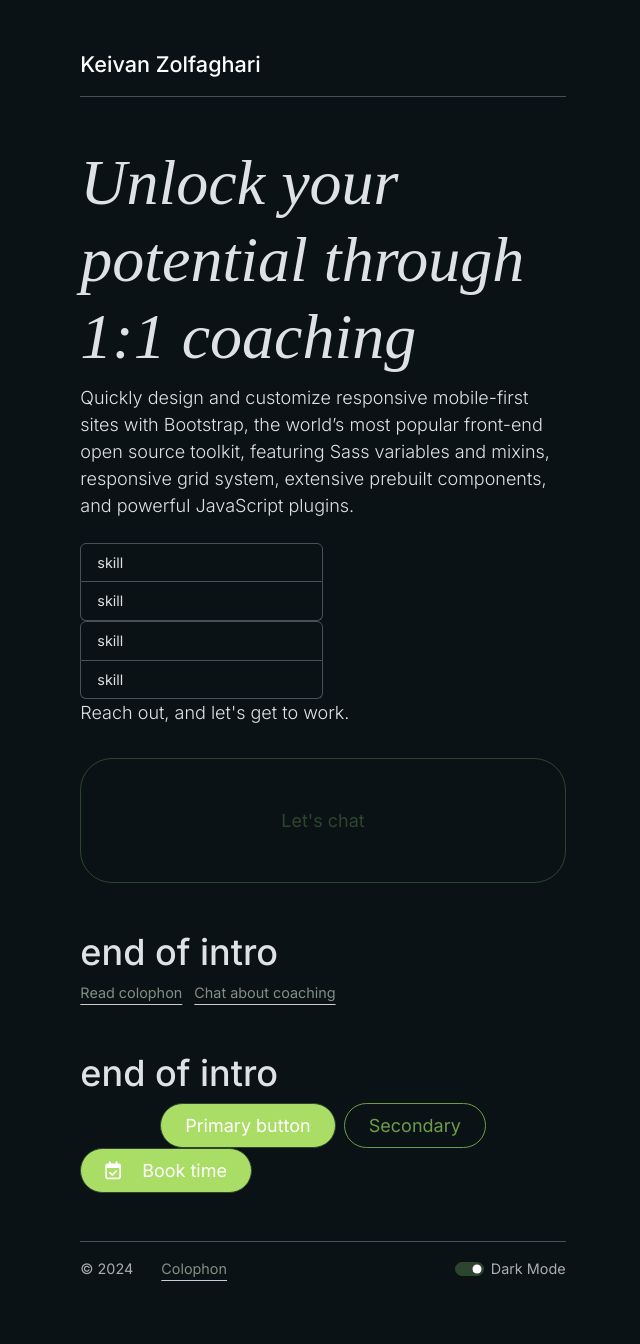
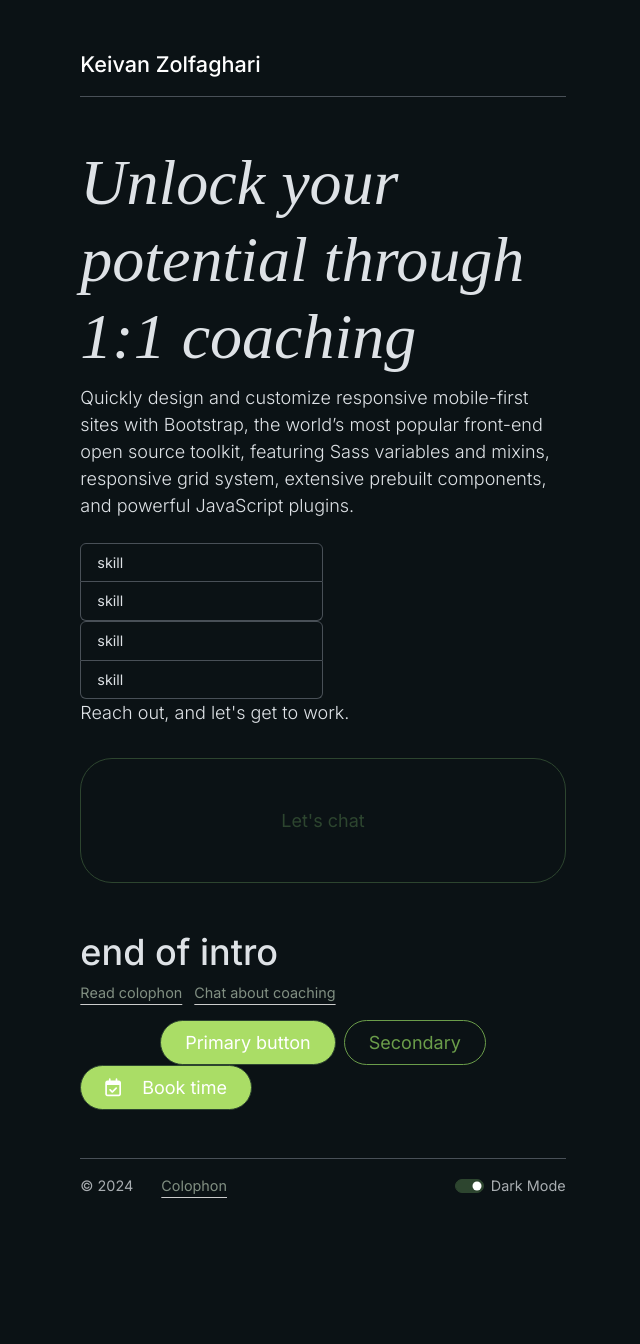
Before and after one commit to keivanz/keivanz.github.io, a Jekyll site: the page built from pages/coach.html, in a window 1280 px wide. Shown: the whole page, without its empty margins (317-957 px from the left). Built offline with Jekyll 4.4.1, drawn with Linux system fonts in a browser that asks for light colours; nearby versions of some CDN libraries; some web fonts are replaced; after the commit the page ends 1261 px from its top, so only the background shows below that.

Commit message:
Update main_coaching.html

```diff
--- a/_includes/main_coaching.html
+++ b/_includes/main_coaching.html
@@ -1,4 +1,4 @@
-<div class="">
+<div class="test">
   <h1 class="display-3 serif-italic">Unlock your potential through 1:1 coaching</h1>
   <div class="col-lg-12">
     <p class="lead mb-4">Quickly design and customize responsive mobile-first sites with Bootstrap, the world’s most popular front-end open source toolkit, featuring Sass variables and mixins, responsive grid system, extensive prebuilt components, and powerful JavaScript plugins.</p>
@@ -25,7 +25,6 @@
   <li class="list-inline-item"><a href="/colophon">Read colophon</a></li>
   <li class="list-inline-item"><a href="/coach">Chat about coaching</a></li>
 </ul>
-<h1 class="mt-5">end of intro</h1>
 
 <div class="d-grid gap-2 d-sm-flex justify-content-sm-center">
   <button type="button" class="btn btn-primary btn-lg rounded-5 focus-ring px-4 gap-3">Primary button</button>
```
